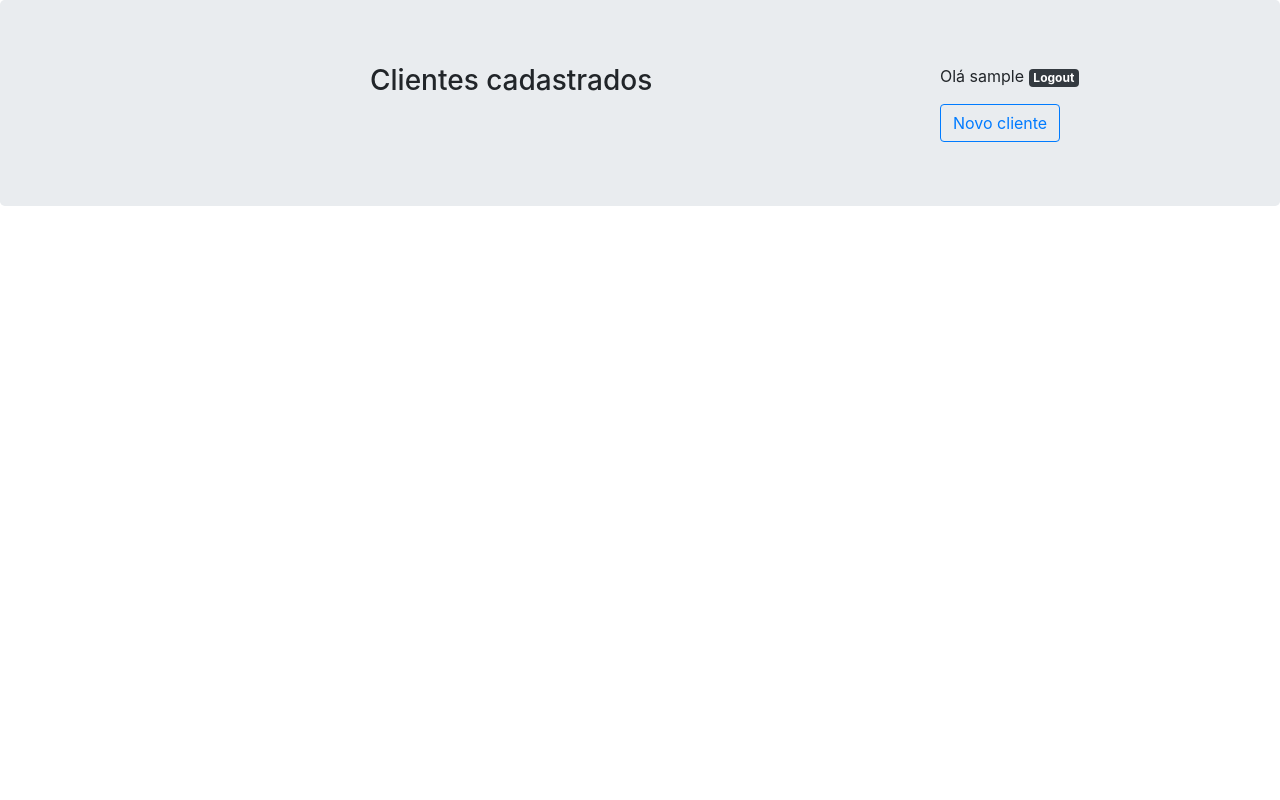
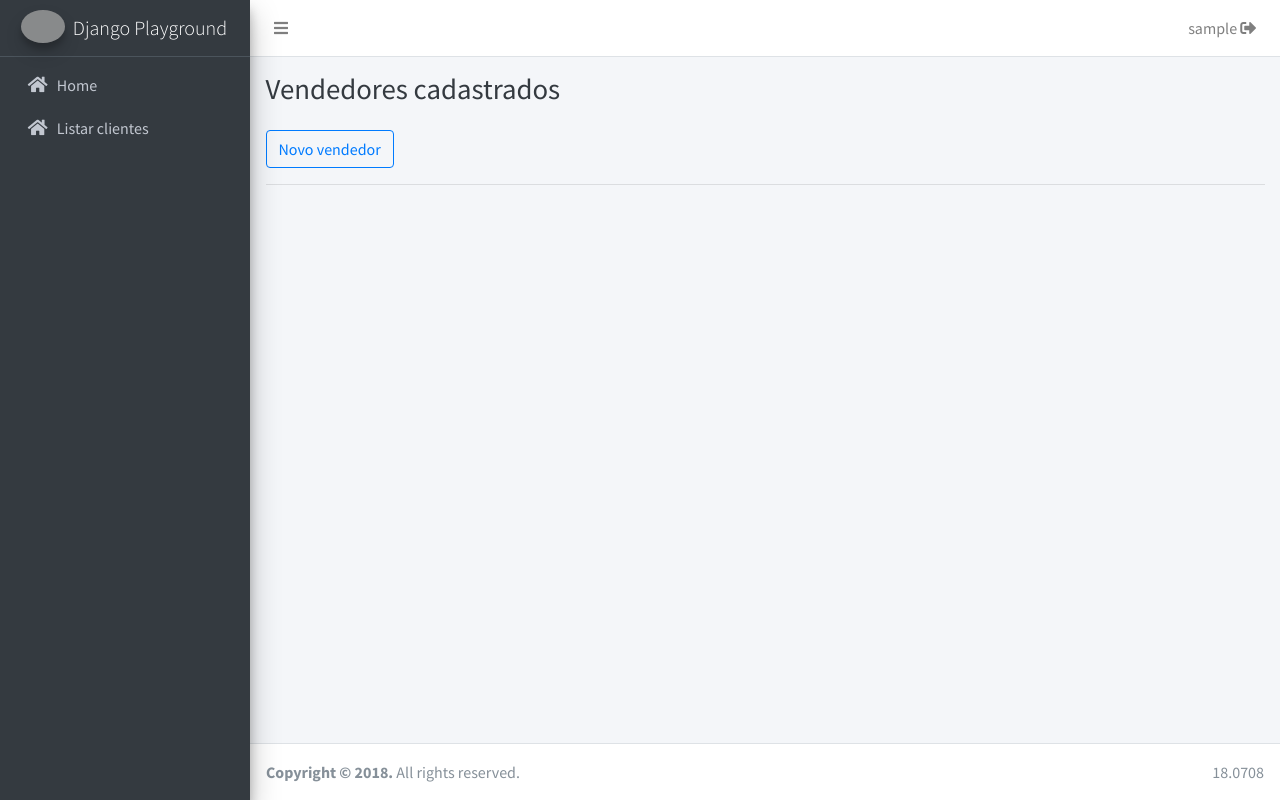
Before and after one commit to Tavisco/Django_Playground, a Django app: page /clientes/list/ in a window 1280 px wide. Run offline with Django 3.2, Linux system fonts and the light colour scheme; the visitor is signed in with stand-in values (Sample User, id 1); data that the repository does not hold is empty; some libraries are stand-ins or nearby versions; grey boxes are pictures that could not be loaded.

Commit message:
Add: AdminLTE 3

```diff
--- a/clientes/admin.py
+++ b/clientes/admin.py
@@ -1,6 +1,9 @@
 from django.contrib import admin
-from .models import Person
+from .models import Person, Documento, Venda, Produto
 
 # Register your models here.
 
 admin.site.register(Person)
+admin.site.register(Documento)
+admin.site.register(Venda)
+admin.site.register(Produto)
--- a/clientes/templates/person.html
+++ b/clientes/templates/person.html
@@ -1,38 +1,58 @@
 {% extends 'base.html' %}
-
-{% block title %} Login | Gestao de clientes {% endblock %}
+{% block pageTitle %}Vendedores{% endblock %}
+{% block sectionTitle %}Vendedores cadastrados{% endblock %}
 
 {% block main %}
 
+    <a href="{% url 'person_new' %}" class="btn btn-outline-primary">Novo vendedor</a>
+    <hr/>
     <div class="row">
-        <div class="col">
 
-        </div>
+        {% for person in persons %}
+            <div class="col-md-4">
+                <!-- Widget: user widget style 1 -->
+                <div class="card card-widget widget-user">
+                    <!-- Add the bg color to the header using any of the bg-* classes -->
+                    <div class="widget-user-header bg-info-active">
+                        <h3 class="widget-user-username">{{ person.first_name }}</h3>
+                        <h5 class="widget-user-desc">{{ person.last_name }}</h5>
+                    </div>
+                    <div class="widget-user-image">
+                        <img class="img-circle elevation-2"
+                             src="https://api.adorable.io/avatars/128/{{ person.last_name }}.png" alt="User Avatar">
+                    </div>
+                    <div class="card-footer">
+                        <div class="row">
+                            <div class="col-sm-4 border-right">
+                                <div class="description-block">
+                                    <h5 class="description-header">{{ person.venda_set.count }}</h5>
+                                    <span class="description-text">VENDAS</span>
+                                </div>
+                                <!-- /.description-block -->
+                            </div>
+                            <!-- /.col -->
+                            <div class="col-sm-4 border-right">
+                                <div class="description-block">
+                                    <a href="{% url 'persons_update' person.id %}" class="btn btn-outline-secondary">Editar</a>
+                                </div>
+                                <!-- /.description-block -->
+                            </div>
+                            <!-- /.col -->
+                            <div class="col-sm-4">
+                                <div class="description-block">
+                                    <a href="{% url 'persons_delete' person.id %}" class="btn btn-outline-danger">Deletar</a>
+                                </div>
+                                <!-- /.description-block -->
+                            </div>
+                            <!-- /.col -->
+                        </div>
+                        <!-- /.row -->
+                    </div>
+                </div>
+                <!-- /.widget-user -->
+            </div>
+        {% endfor %}
 
-        <div class="col-6">
-            <h3>Clientes cadastrados</h3>
-            <ul class="list-group">
-                {% for person in persons %}
-
-                    <li class="list-group-item">
-                        <a href="{% url 'persons_update' person.id %}"> {{ person.first_name }}</a>
-                        <a href="{% url 'persons_delete' person.id %}">
-                            <i class="fas fa-trash"></i>
-                        </a>
-                    </li>
-
-                {% endfor %}
-            </ul>
-        </div>
-
-        <div class="col">
-            <p>Olá {{ user.username }} <a href="{% url 'logout' %}" class="badge badge-dark">Logout</a></p>
-            <a href="{% url 'person_new' %}" class="btn btn-outline-primary">Novo cliente</a>
-        </div>
     </div>
 
-
-
-
-
 {% endblock %}
--- a/home/templates/home.html
+++ b/home/templates/home.html
@@ -1,10 +1,8 @@
 {% extends 'base.html' %}
-
-{% block title %} Gestao de clientes {% endblock %}
+{% block pageTitle %}Gestao de clientes{% endblock %}
+{% block sectionTitle %}Seja bem vindo!{% endblock %}
 
 {% block main %}
-    <h1>Seja bem vindo!</h1>
-
     {% if user.is_authenticated %}
         <p>Olá {{ user.username }}</p>
         <a href="{% url 'logout' %}" class="btn btn-secondary">Logout</a>
--- a/projetoFinal/settings.py
+++ b/projetoFinal/settings.py
@@ -141,7 +141,9 @@ USE_TZ = True
 
 STATIC_URL = '/static/'
 
-STATIC_ROOT = os.path.join(BASE_DIR, 'staticfiles')
+STATICFILES_DIRS = [
+    'staticfiles'
+]
 
 MEDIA_URL = '/media/'
 
--- a/templates/base.html
+++ b/templates/base.html
@@ -1,16 +1,92 @@
 <!DOCTYPE html>
+<!--
+This is a starter template page. Use this page to start your new project from
+scratch. This page gets rid of all links and provides the needed markup only.
+-->
 <html lang="en">
 <head>
-    <meta charset="UTF-8">
-    <link href="https://stackpath.bootstrapcdn.com/bootstrap/4.1.1/css/bootstrap.min.css" rel="stylesheet" integrity="sha384-WskhaSGFgHYWDcbwN70/dfYBj47jz9qbsMId/iRN3ewGhXQFZCSftd1LZCfmhktB" crossorigin="anonymous">
-<link rel="stylesheet" href="https://use.fontawesome.com/releases/v5.1.0/css/all.css" integrity="sha384-lKuwvrZot6UHsBSfcMvOkWwlCMgc0TaWr+30HWe3a4ltaBwTZhyTEggF5tJv8tbt" crossorigin="anonymous">    <title>{% block title %}{% endblock %}</title>
+    <meta charset="utf-8">
+    <meta name="viewport" content="width=device-width, initial-scale=1">
+    <meta http-equiv="x-ua-compatible" content="ie=edge">
+
+    <title>{% block pageTitle %}{% endblock %} | Django PG</title>
+
+    <!-- Font Awesome Icons -->
+    <link rel="stylesheet" href="https://use.fontawesome.com/releases/v5.1.0/css/all.css"
+          integrity="sha384-lKuwvrZot6UHsBSfcMvOkWwlCMgc0TaWr+30HWe3a4ltaBwTZhyTEggF5tJv8tbt" crossorigin="anonymous">
+    <title>{% block title %}{% endblock %}</title>  <!-- Theme style -->
+    <link rel="stylesheet" href="https://cdn.jsdelivr.net/npm/admin-lte@3.0.0-alpha.2/dist/css/adminlte.min.css">
+    <!-- Google Font: Source Sans Pro -->
+    <link href="https://fonts.googleapis.com/css?family=Source+Sans+Pro:300,400,400i,700" rel="stylesheet">
 </head>
-<body>
-    <div class="jumbotron">
-        <div class="container">
-            {% block main %}
-            {% endblock %}
+<body class="hold-transition sidebar-mini">
+<div class="wrapper">
+
+    <!-- Navbar -->
+    <nav class="main-header navbar navbar-expand bg-white navbar-light border-bottom">
+        {% include 'navbar.html' %}
+    </nav>
+    <!-- /.navbar -->
+
+    <!-- Main Sidebar Container -->
+    <aside class="main-sidebar sidebar-dark-primary elevation-4">
+        <!-- Brand Logo -->
+        <a href="{% url 'home' %}" class="brand-link">
+            <img src="https://code.djangoproject.com/raw-attachment/ticket/24953/django-hexbin.png" alt="AdminLTE Logo"
+                 class="brand-image img-circle elevation-3"
+                 style="opacity: .8">
+            <span class="brand-text font-weight-light">Django Playground</span>
+        </a>
+
+        {% include 'sidebar.html' %}
+
+    </aside>
+
+    <!-- Content Wrapper. Contains page content -->
+    <div class="content-wrapper">
+        <!-- Content Header (Page header) -->
+        <div class="content-header">
+            <div class="container-fluid">
+                <div class="row mb-2">
+                    <div class="col-sm-6">
+                        <h1 class="m-0 text-dark">{% block sectionTitle %}{% endblock %}</h1>
+                    </div>
+                </div><!-- /.row -->
+            </div><!-- /.container-fluid -->
         </div>
+        <!-- /.content-header -->
+
+        <!-- Main content -->
+        <div class="content">
+            <div class="container-fluid">
+                {% block main %}
+                {% endblock %}
+            </div><!-- /.container-fluid -->
+        </div>
+        <!-- /.content -->
     </div>
+    <!-- /.content-wrapper -->
+
+
+    <!-- Main Footer -->
+    <footer class="main-footer">
+        <!-- To the right -->
+        <div class="float-right d-none d-sm-inline">
+            18.0708
+        </div>
+        <!-- Default to the left -->
+        <strong>Copyright &copy; 2018.</strong> All rights reserved.
+    </footer>
+</div>
+<!-- ./wrapper -->
+
+<!-- REQUIRED SCRIPTS -->
+
+<!-- jQuery -->
+<script src="https://cdn.jsdelivr.net/npm/jquery@3.3.1/dist/jquery.min.js"></script>
+<!-- Bootstrap 4 -->
+<script src="https://cdn.jsdelivr.net/npm/bootstrap@4.1.1/dist/js/bootstrap.bundle.min.js"></script>
+<!-- AdminLTE App -->
+<script src="https://cdn.jsdelivr.net/npm/admin-lte@3.0.0-alpha.2/dist/js/adminlte.min.js"></script>
 </body>
 </html>
--- /dev/null
+++ b/templates/navbar.html
@@ -0,0 +1,14 @@
+<ul class="navbar-nav">
+    <li class="nav-item">
+        <a class="nav-link" data-widget="pushmenu" href="#"><i class="fa fa-bars"></i></a>
+    </li>
+</ul>
+
+{% if user.is_authenticated %}
+    <ul class="navbar-nav ml-auto">
+      <!-- Messages Dropdown Menu -->
+      <li class="nav-item d-none d-sm-inline-block">
+        <a href="{% url 'logout' %}" class="nav-link">{{ user.username }} <i class="fas fa-sign-out-alt"></i></a>
+      </li>
+    </ul>
+{% endif %}
--- /dev/null
+++ b/templates/sidebar.html
@@ -0,0 +1,30 @@
+<!-- Sidebar -->
+<div class="sidebar">
+  <!-- Sidebar Menu -->
+  <nav class="mt-2">
+    <ul class="nav nav-pills nav-sidebar flex-column" data-widget="treeview" role="menu" data-accordion="false">
+      <!-- Add icons to the links using the .nav-icon class
+           with font-awesome or any other icon font library -->
+      <li class="nav-item">
+        <a href="{% url 'home' %}" class="nav-link">
+          <i class="nav-icon fa fa-home"></i>
+          <p>
+            Home
+          </p>
+        </a>
+      </li>
+      {% if user.is_authenticated %}
+        <li class="nav-item">
+        <a href="#" class="nav-link">
+          <i class="nav-icon fa fa-home"></i>
+          <p>
+            Listar clientes
+          </p>
+        </a>
+      </li>
+      {% endif %}
+    </ul>
+  </nav>
+  <!-- /.sidebar-menu -->
+</div>
+<!-- /.sidebar -->
```
Also changed, not shown: clientes/models.py (+28 -0 lines), templates/registration/login.html (+20 -7 lines), clientes/migrations/0003_auto_20180708_1745.py (added), clientes/migrations/0004_venda.py (added), clientes/migrations/0005_auto_20180708_1801.py (added), 2 other files.
